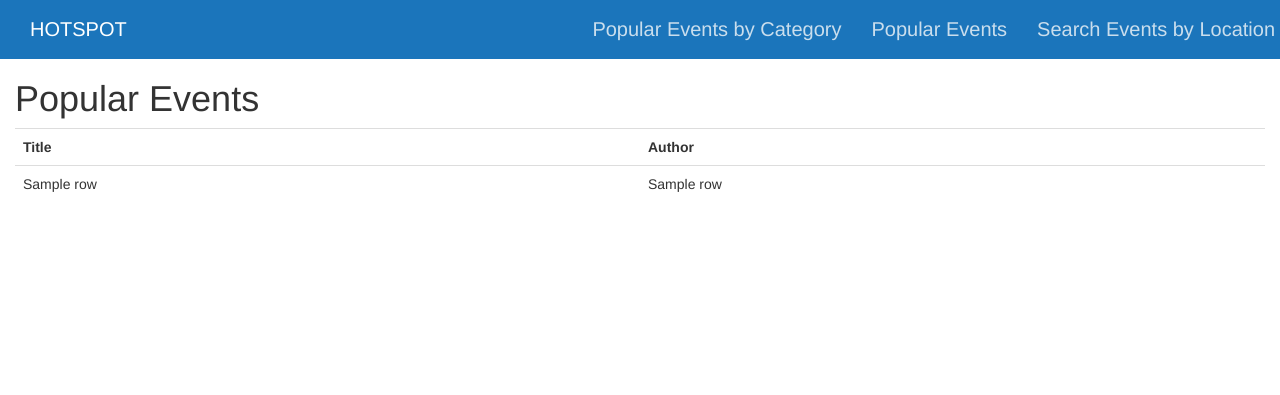
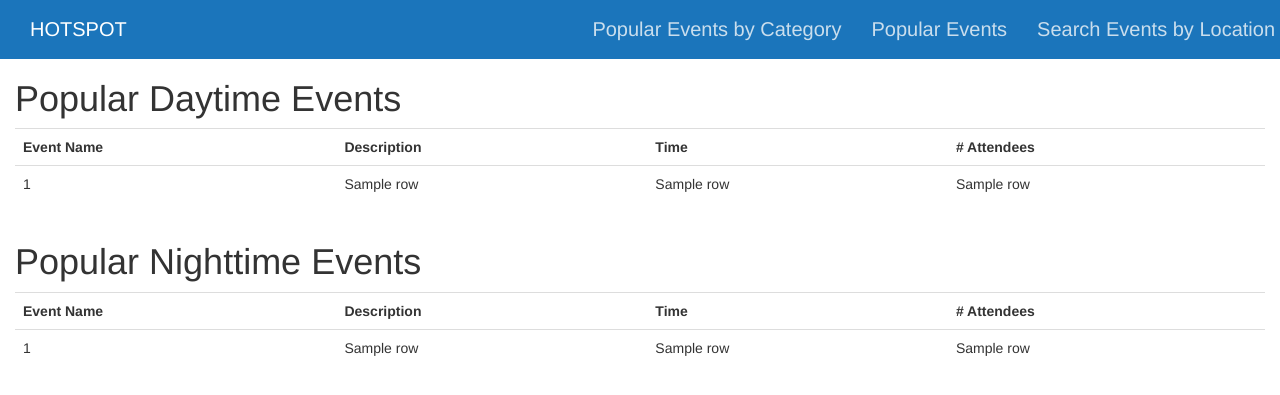
Before and after one commit to omidzargham/HotSpot, a Flask app: template templates/popularevents.html in a window 1280 px wide. Shown: the top 395 px of the page. Run offline with Flask 2, Linux system fonts and the light colour scheme; the template is opened without the code that fills it: most values are stand-ins (such as "Sample title", 1, 10 or a date in 2020); some libraries are stand-ins or nearby versions.

Commit message:
progress on my web page

```diff
--- a/app.py
+++ b/app.py
@@ -3,6 +3,7 @@ app = Flask(__name__)
 
 import sqlite3 as lite
 import sys
+from datetime import datetime
 
 @app.route("/")
 def home():
@@ -13,8 +14,14 @@ def get_top_events():
 
 	con = lite.connect("hotspot.db")
 	cur = con.cursor()
-	cur.execute("")
+	cur.execute("select Event.Event_name, Event.Description, Event.Start_time, count(*)  as num_participants from attendance join event on attendance.event_id = event.event_id GROUP BY Event.Event_id order by num_participants DESC")
 	rows = cur.fetchall()
+	realrows = rows
+	for row in rows:
+		if row[2] is not None:
+			obj = datetime.strptime(row[2], "%Y-%m-%d %H:%M")
+			theindex = realrows.index(row)
+			realrows[theindex] = (row[0], row[1], obj.strftime('%H:%M'), row[3])
 
 	return render_template("popularevents.html", **locals())
 
--- a/templates/popularevents.html
+++ b/templates/popularevents.html
@@ -1,7 +1,7 @@
 <!DOCTYPE html>
 <html>
 	<head>
-		<title>HotSpot - Popular Events</title>
+		<title>Top Events</title>
 		<meta charset="utf-8">
 		<meta name="viewport" content="width=device-width, initial-scale=1">
 		<link rel="stylesheet" href="https://maxcdn.bootstrapcdn.com/bootstrap/3.3.7/css/bootstrap.min.css">
@@ -30,7 +30,7 @@
 		<div class="container-fluid">
 			<div class="row">
 				<div class="col-md-12">
-					<h1>Popular Events</h1>
+					<h1>Popular Daytime Events</h1>
 				</div>
 			</div>
 
@@ -38,14 +38,46 @@
 				<div class="col-md-12">
 					<table class="table">
 						<tr>
-							<th>Title</th>
-							<th>Author</th>
+							<th>Event Name</th>
+                            <th>Description</th>
+                            <th>Time</th>
+                            <th># Attendees</th>
 						</tr>
 
 						{% for row in rows %}
 							<tr>
+								<td>{{ row[0] }}</td>
                                 <td>{{ row[1] }}</td>
                                 <td>{{ row[2] }}</td>
+                                <td>{{ row[3] }}</td>
+							</tr>
+						{% endfor %}
+					</table>
+				</div>
+            </div>
+
+            <div class="row">
+				<div class="col-md-12">
+					<h1>Popular Nighttime Events</h1>
+				</div>
+			</div>
+
+			<div class="row">
+				<div class="col-md-12">
+					<table class="table">
+						<tr>
+							<th>Event Name</th>
+                            <th>Description</th>
+                            <th>Time</th>
+                            <th># Attendees</th>
+						</tr>
+
+						{% for row in rows %}
+							<tr>
+								<td>{{ row[0] }}</td>
+                                <td>{{ row[1] }}</td>
+                                <td>{{ row[2] }}</td>
+                                <td>{{ row[3] }}</td>
 							</tr>
 						{% endfor %}
 					</table>
```
Lines whose indentation alone changed are shown as unchanged.
